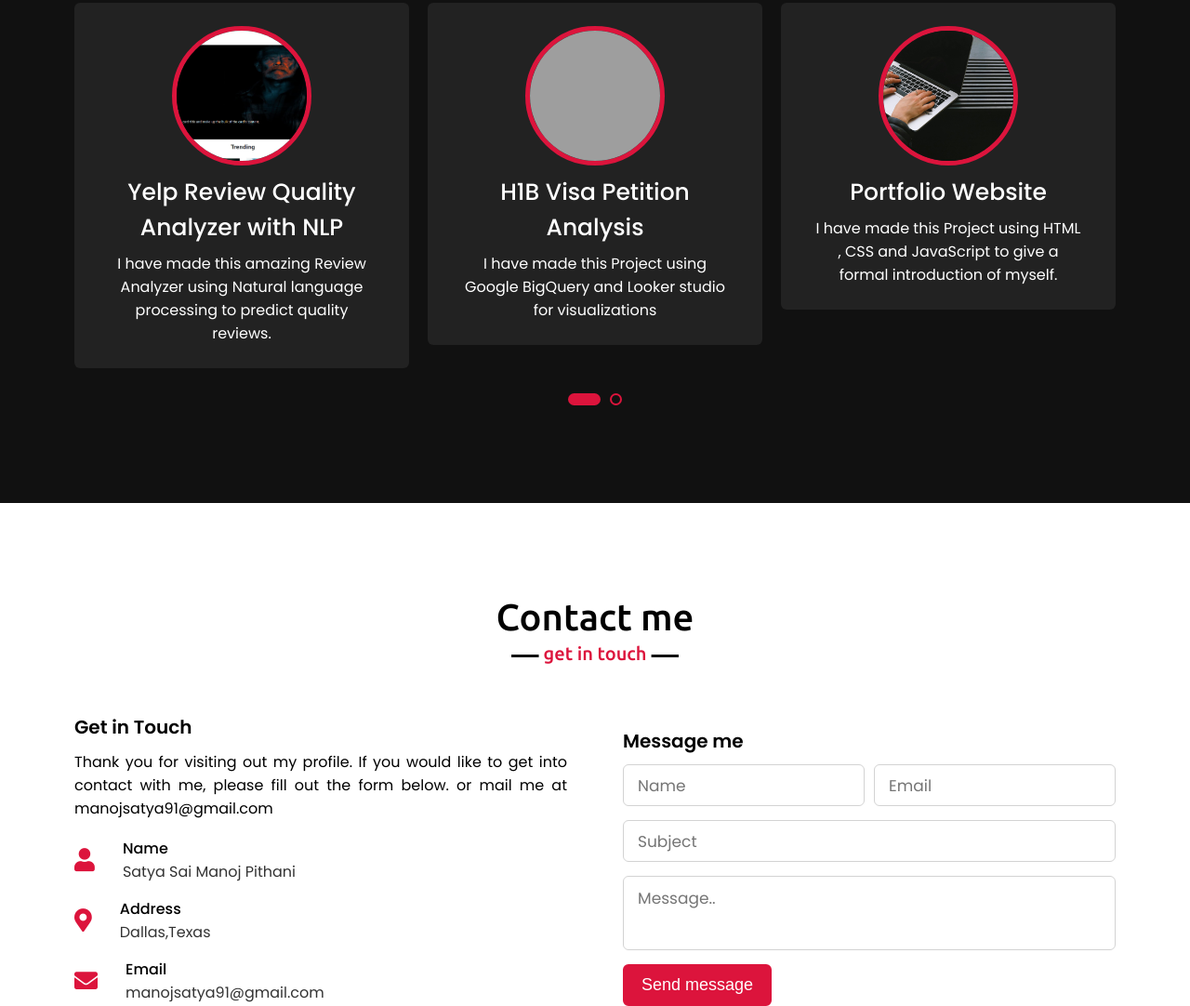
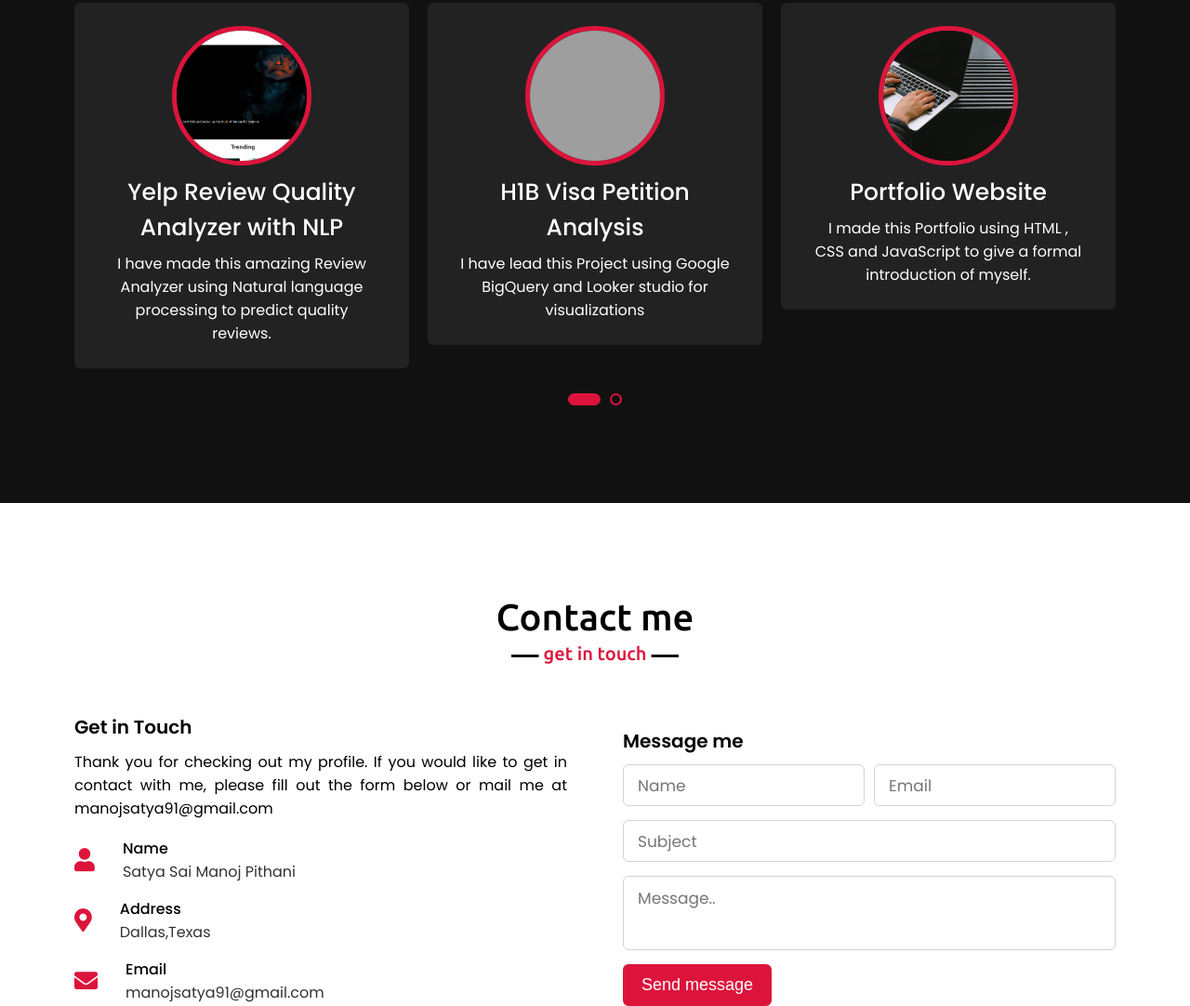
Before and after one commit to SatyaSaiManojPithani/satyaportfolio, a plain HTML site: page index.html in a window 1280 px wide. Shown: the part 2492-3574 px from the top of the page at 93% size. Drawn offline with nearby package versions, Linux system fonts and the light colour scheme; grey boxes are pictures that could not be loaded.

Commit message:
Update index.html

```diff
--- a/index.html
+++ b/index.html
@@ -118,7 +118,7 @@
                     <div class="box">
                         <img src="images/project1.png" alt="">
                         <div class="text">BoxOffice Revenue Prediction</div>
-                        <p>I have made a robust Deep learning model to predict BoxOffice Revenue.</p>
+                        <p>I build a robust Deep learning model to predict BoxOffice Revenue.</p>
                     </div>
                 </div>
                 <div class="card">
@@ -132,21 +132,21 @@
                     <div class="box">
                         <img src="images/project3.jpg" alt="">
                         <div class="text">H1B Visa Petition Analysis</div>
-                        <p>I have made this Project using Google BigQuery and Looker studio for visualizations</p>
+                        <p>I have lead this Project using Google BigQuery and Looker studio for visualizations</p>
                     </div>
                 </div>
                 <div class="card">
                     <div class="box">
                         <img src="images/project4.jpg" alt="">
                         <div class="text">Portfolio Website</div>
-                        <p>I have made this Project using HTML , CSS and JavaScript to give a formal introduction of myself.</p>
+                        <p>I made this Portfolio using HTML , CSS and JavaScript to give a formal introduction of myself.</p>
                     </div>
                 </div>
                 <div class="card">
                     <div class="box">
                         <img src="images/project5.jpg" alt="">
                         <div class="text">Layoff Prediction Model</div>
-                        <p>I have made this Project using multiple classification algorithms like SVM and KNN.</p>
+                        <p>I developed this Project using multiple classification algorithms like SVM and KNN.</p>
                     </div>
                 </div>
             </div>
@@ -159,7 +159,7 @@
             <div class="contact-content">
                 <div class="column left">
                     <div class="text">Get in Touch</div>
-                    <p>Thank you for visiting out my profile. If you would like to get into contact with me, please fill out the form below. or mail me at manojsatya91@gmail.com</p>
+                    <p>Thank you for checking out my profile. If you would like to get in contact with me, please fill out the form below or mail me at manojsatya91@gmail.com</p>
                     <div class="icons">
                         <div class="row">
                             <i class="fas fa-user"></i>
```
